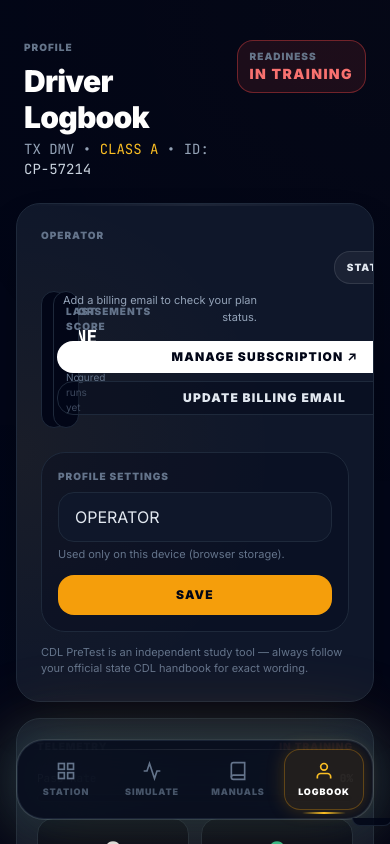
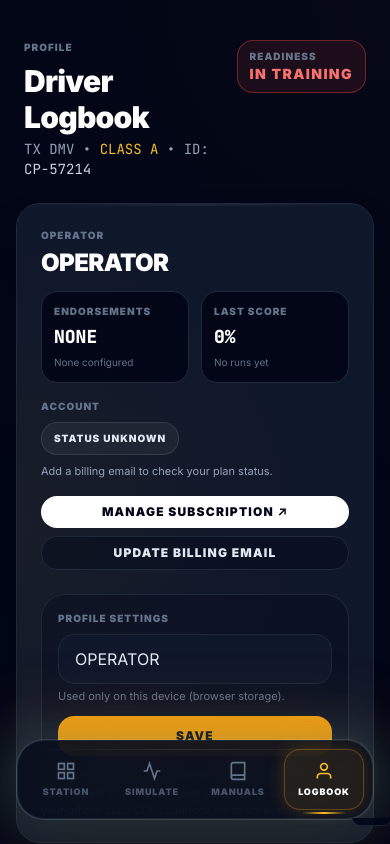
Before and after one commit to ismaelngoie/cdlpracticetest, a Next.js app: page /profile in a window 390 px wide. Shown: the top 844 px of the page. Built offline with nearby package versions, Linux system fonts and the light colour scheme.

Commit message:
Update page.tsx

```diff
--- a/app/profile/page.tsx
+++ b/app/profile/page.tsx
@@ -179,7 +179,10 @@ function Modal({
   );
 }
 
-async function postJson<T>(url: string, body: any): Promise<{ ok: boolean; status: number; data?: T; error?: string }> {
+async function postJson<T>(
+  url: string,
+  body: any
+): Promise<{ ok: boolean; status: number; data?: T; error?: string }> {
   try {
     const res = await fetch(url, {
       method: "POST",
@@ -282,10 +285,20 @@ export default function ProfilePage() {
     setHistory(loadExamHistory());
 
     // Billing email (if previously saved)
-    const be = String(localStorage.getItem("billingEmail") || "").trim().toLowerCase();
+    const be = String(
+      localStorage.getItem("billingEmail") ||
+        localStorage.getItem("haulOS.email.v1") ||
+        localStorage.getItem("userEmail") ||
+        ""
+    )
+      .trim()
+      .toLowerCase();
     if (be) {
       setBillingEmail(be);
       setEmailDraft(be);
+      try {
+        localStorage.setItem("billingEmail", be);
+      } catch {}
     }
 
     // Operator ID (client-side only)
@@ -428,6 +441,8 @@ export default function ProfilePage() {
     setBillingEmail(e);
     try {
       localStorage.setItem("billingEmail", e);
+      localStorage.setItem("haulOS.email.v1", e);
+      localStorage.setItem("userEmail", e);
     } catch {}
 
     setBillingModalOpen(false);
@@ -589,7 +604,7 @@ export default function ProfilePage() {
             <div className="absolute top-0 left-0 right-0 h-[2px] bg-gradient-to-r from-transparent via-white/10 to-transparent opacity-60" />
 
             <div className="relative">
-              <div className="flex items-start justify-between gap-4">
+              <div className="flex flex-col sm:flex-row sm:items-start sm:justify-between gap-4">
                 <div className="min-w-0">
                   <div className="text-[10px] font-black uppercase tracking-widest text-slate-500">Operator</div>
                   <div className="mt-1 text-2xl font-black tracking-tight text-white truncate">
@@ -621,7 +636,7 @@ export default function ProfilePage() {
                   </div>
                 </div>
 
-                <div className="shrink-0 text-right">
+                <div className="w-full sm:w-[240px] sm:shrink-0 text-left sm:text-right">
                   <div className="text-[10px] font-black uppercase tracking-widest text-slate-500">Account</div>
 
                   <div
@@ -638,7 +653,9 @@ export default function ProfilePage() {
                     <span className="text-[10px] font-black uppercase tracking-widest">{accessBadge.text}</span>
                   </div>
 
-                  <div className="mt-2 text-[11px] text-slate-400 max-w-[200px]">{accessBadge.hint}</div>
+                  <div className="mt-2 text-[11px] text-slate-400 max-w-none sm:max-w-[200px]">
+                    {accessBadge.hint}
+                  </div>
 
                   <div className="mt-4">
                     <button
@@ -773,7 +790,7 @@ export default function ProfilePage() {
                   </div>
                   <div className="mt-2 text-[11px] text-slate-400">
                     Email:{" "}
-                    <span className="text-slate-200 font-mono font-black">
+                    <span className="text-slate-200 font-mono font-black break-all">
                       {billingEmail ? billingEmail : "Not set"}
                     </span>
                   </div>
@@ -974,7 +991,9 @@ export default function ProfilePage() {
               className="w-full flex items-center justify-between p-5 hover:bg-red-900/15 transition-colors"
             >
               <div className="text-left">
-                <div className="text-sm font-black text-red-300">{arm === "locked" ? "Factory Reset" : "Tap again to ARM"}</div>
+                <div className="text-sm font-black text-red-300">
+                  {arm === "locked" ? "Factory Reset" : "Tap again to ARM"}
+                </div>
                 <div className="text-[11px] text-red-200/70 mt-0.5">Wipes local progress on this device.</div>
               </div>
               <span className={`text-red-300 ${arm === "confirm" ? "animate-pulse" : ""}`}>⚠️</span>
```
